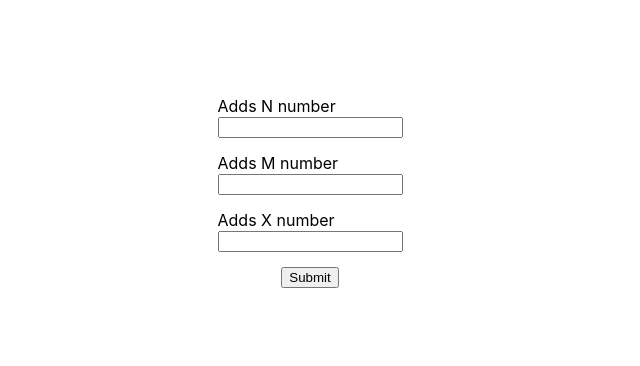
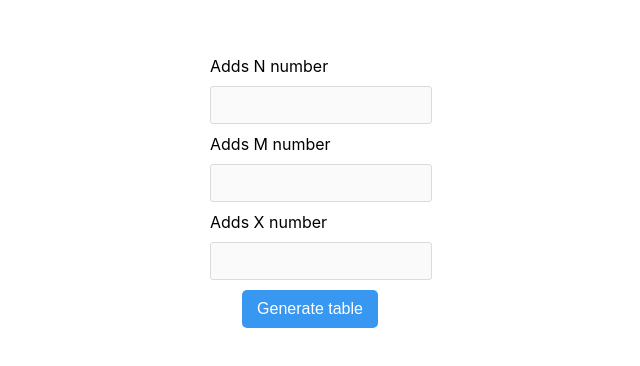
Before and after one commit to SemenovBohdan123/test-task, a React (Create React App) app: page / in a window 1280 px wide. Shown: the part 208-574 px from the top of the page, without its empty margins (328-968 px from the left). Built offline with nearby package versions, Linux system fonts and the light colour scheme.

Commit message:
use styles for form

```diff
--- a/src/App.tsx
+++ b/src/App.tsx
@@ -9,9 +9,6 @@ import "./App.css";
 
 const App: FC = () => {
   const [matrix, setMatrix] = useState<Cell[][]>([]);
-
-  console.log(matrix, "app.js");
-
   return (
     <MatrixContext.Provider value={{ matrix, setMatrix }}>
       <div className="main">
--- a/src/components/Form/index.tsx
+++ b/src/components/Form/index.tsx
@@ -27,6 +27,7 @@ const Form: FC = () => {
       <label>
         Adds N number
         <input
+          className="input-field"
           type="number"
           {...register("n", { required: true, maxLength: 100, minLength: 0 })}
         />
@@ -34,15 +35,22 @@ const Form: FC = () => {
       <label>
         Adds M number
         <input
+          className="input-field"
           type="number"
           {...register("m", { required: true, maxLength: 100, minLength: 0 })}
         />
       </label>
       <label>
         Adds X number
-        <input type="number" {...register("x", { required: true })} />
+        <input
+          className="input-field"
+          type="number"
+          {...register("x", { required: true })}
+        />
       </label>
-      <input defaultValue="generate a new table" type="submit" />
+      <button className="submit-button" type="submit">
+        Generate table
+      </button>
     </form>
   );
 };
--- a/src/components/Form/styles.css
+++ b/src/components/Form/styles.css
@@ -1,8 +1,38 @@
 .form {
   display: flex;
+  flex-direction: column;
   align-items: center;
-  width: 10%;
-  display: flex;
-  flex-direction: column;
-  gap: 15px;
+  margin: 0 auto;
+  max-width: 200px;
+  background-color: #ffffff;
 }
+
+.input-field {
+  padding: 10px;
+  margin: 10px 0;
+  width: 100%;
+  border: 1px solid #dbdbdb;
+  border-radius: 3px;
+  font-size: 14px;
+  background-color: #fafafa;
+}
+
+.input-field:focus {
+  outline: none;
+  border-color: #405de6;
+  background-color: #fff;
+}
+
+.submit-button {
+  background-color: #3897f0;
+  color: #fff;
+  border: none;
+  border-radius: 5px;
+  padding: 10px 15px;
+  font-size: 16px;
+  cursor: pointer;
+}
+
+.submit-button:hover {
+  background-color: #1873cc;
+}
```
